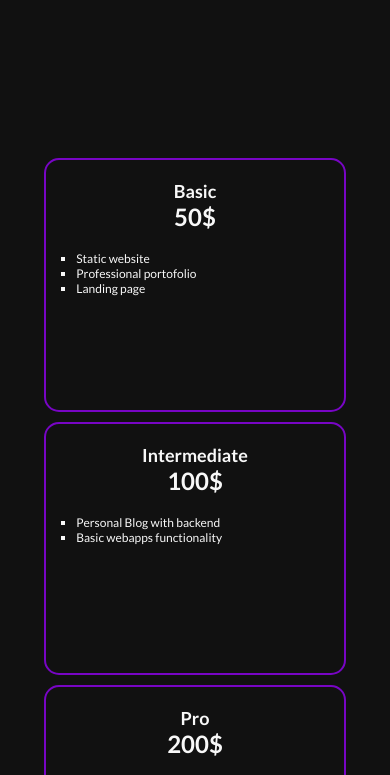
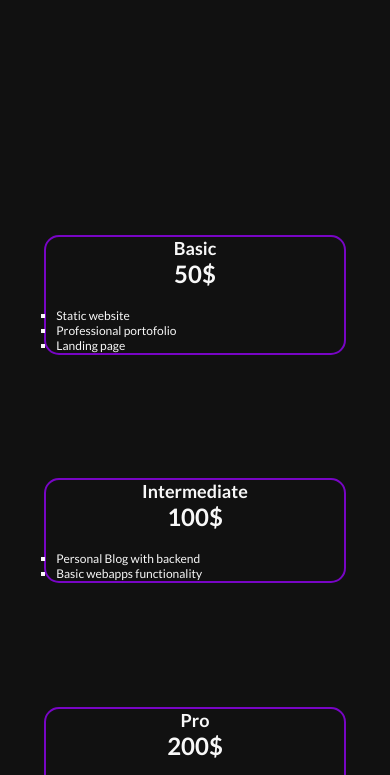
Before and after one commit to amrhossam96/amrhossam96.github.io, a plain HTML site: page index.html in a window 390 px wide. Shown: the part 1231-2006 px from the top of the page. Drawn offline with nearby package versions, Linux system fonts and the light colour scheme.

Commit message:
Add files via upload

```diff
--- a/styles.css
+++ b/styles.css
@@ -331,6 +331,7 @@ html {
     padding-bottom: 10px;
     margin-bottom: 40px;
   }
+
   .navigation-list-item {
     margin: 0 !important;
     padding: 0;
@@ -407,7 +408,9 @@ html {
   .plans-list {
     flex-direction: column;
     margin-top: 20px;
-    height: auto;
+    height: 100vh;
+    justify-content: space-evenly;
+    margin-bottom: 50px;
   }
   .plan-item__price {
     font-size: 12px;
@@ -415,7 +418,8 @@ html {
   .plan-item {
     width: 100%;
     margin-bottom: 10px;
-    height: 30vh;
+    height: auto;
+    padding: 0;
   }
   .basic__list {
     font-size: 12px;
```
